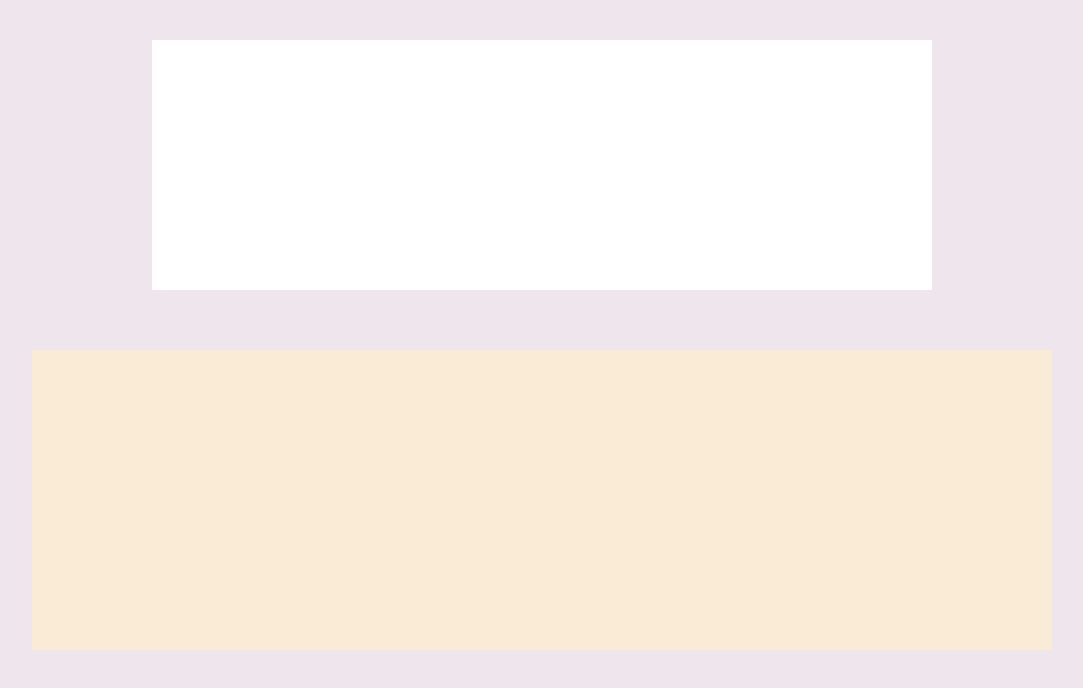
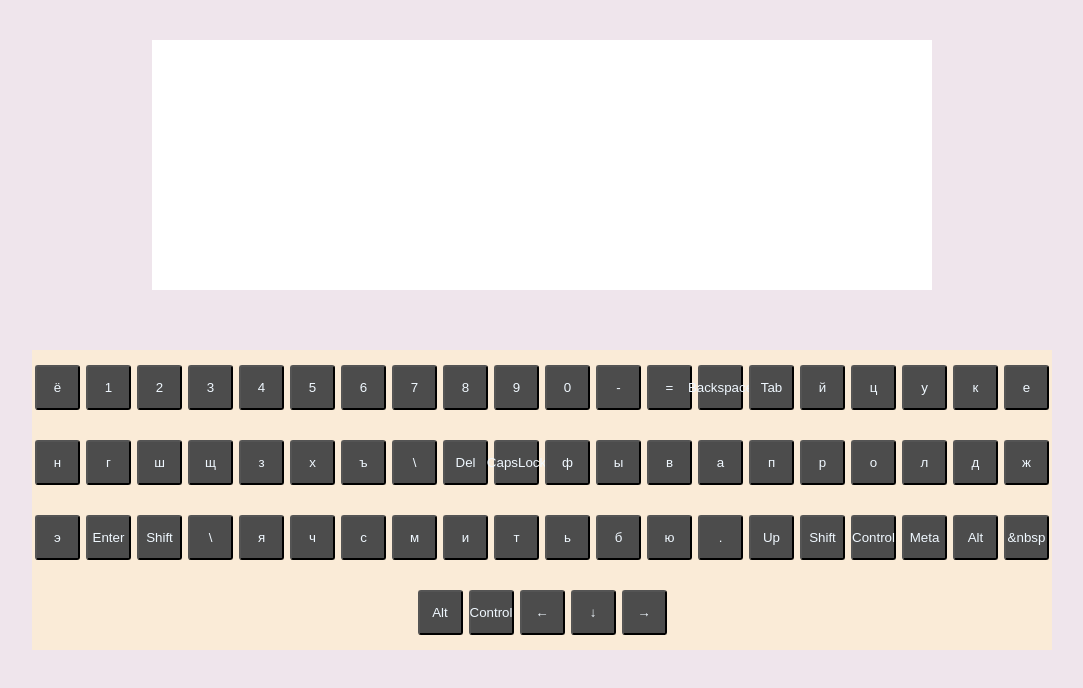
Before and after one commit to Elena040683/virtual-keyboard, a website: page src/index.html in a window 1280 px wide. Shown: the whole page, without its empty margins (98-1181 px from the left). Drawn offline with Linux system fonts and the light colour scheme.

Commit message:
feat: add keyboard buttons

```diff
--- a/src/index.js
+++ b/src/index.js
@@ -1,10 +1,30 @@
-const keyRu = ['ё', '1', '2', '3', '4', '5', '6', '7', '8', '9', '0', '-', '=', 'Backspace', 'Tab', 'й', 'ц', 'у', 'к', 'е', 'н', 'г', 'ш', 'щ', 'з', 'х', 'ъ', '\\', 'Del', 'CapsLock', 'ф', 'ы', 'в', 'а', 'п', 'р', 'о', 'л', 'д', 'ж', 'э', 'Enter', 'Shift', '\\', 'я', 'ч', 'с', 'м', 'и', 'т', 'ь', 'б', 'ю', '.', 'Up', 'Shift', 'Control', 'Meta', 'Alt', '&nbsp', 'Alt', 'Control', 'Left', 'Down', 'Right'];
+const keyboardRu = ['ё', '1', '2', '3', '4', '5', '6', '7', '8', '9', '0', '-', '=', 'Backspace', 'Tab', 'й', 'ц', 'у', 'к', 'е', 'н', 'г', 'ш', 'щ', 'з', 'х', 'ъ', '\\', 'Del', 'CapsLock', 'ф', 'ы', 'в', 'а', 'п', 'р', 'о', 'л', 'д', 'ж', 'э', 'Enter', 'Shift', '\\', 'я', 'ч', 'с', 'м', 'и', 'т', 'ь', 'б', 'ю', '.', 'Up', 'Shift', 'Control', 'Meta', 'Alt', '&nbsp', 'Alt', 'Control', '←', '↓', '→'];
 
-const keyEn = ['`', '1', '2', '3', '4', '5', '6', '7', '8', '9', '0', '-', '=', 'Backspace', 'Tab', 'q', 'w', 'e', 'r', 't', 'y', 'u', 'i', 'o', 'p', '[', ']', '\\', 'Del', 'CapsLock', 'a', 's', 'd', 'f', 'g', 'h', 'j', 'k', 'l', ';', "'", 'Enter', 'Shift', '\\', 'z', 'x', 'c', 'v', 'b', 'n', 'm', ',', '.', '/', 'Up', 'Shift', 'Ctrl', 'Win', 'Alt', '&nbsp', 'Alt', 'Control', 'Left', 'Down', 'Right'];
+const keyboardEn = ['`', '1', '2', '3', '4', '5', '6', '7', '8', '9', '0', '-', '=', 'Backspace', 'Tab', 'q', 'w', 'e', 'r', 't', 'y', 'u', 'i', 'o', 'p', '[', ']', '\\', 'Del', 'CapsLock', 'a', 's', 'd', 'f', 'g', 'h', 'j', 'k', 'l', ';', "'", 'Enter', 'Shift', '\\', 'z', 'x', 'c', 'v', 'b', 'n', 'm', ',', '.', '/', 'Up', 'Shift', 'Ctrl', 'Win', 'Alt', '&nbsp', 'Alt', 'Control', '←', '↓', '→'];
 
 const keyboardCode = ['Backquote', 'Digit1', 'Digit2', 'Digit3', 'Digit4', 'Digit5', 'Digit6', 'Digit7', 'Digit8', 'Digit9', 'Digit0', 'Minus', 'Equal', 'Backspace', 'Tab', 'KeyQ', 'KeyW', 'KeyE', 'KeyR', 'KeyT', 'KeyY', 'KeyU', 'KeyI', 'KeyO', 'KeyP', 'BracketLeft', 'BracketRight', 'Backslash', 'Delete', 'CapsLock', 'KeyA', 'KeyS', 'KeyD', 'KeyF', 'KeyG', 'KeyH', 'KeyJ', 'KeyK', 'KeyL', 'Semicolon', 'Quote', 'Enter', 'ShiftLeft', 'IntlBackslash', 'KeyZ', 'KeyX', 'KeyC', 'KeyV', 'KeyB', 'KeyN', 'KeyM', 'Comma', 'Period', 'Slash', 'ArrowUp', 'ShiftRight', 'ControlLeft', 'MetaLeft', 'AltLeft', 'Space', 'AltRight', 'ControlRight', 'ArrowLeft', 'ArrowDown', 'ArrowRight'];
 
-let keys = [];
+const keyboard = [];
+
+function objCreation() {
+  keyboardCode.forEach((item, index) => {
+    keyboard[index] = {
+      code: item,
+      keyRu: keyboardRu[index],
+      keyEn: keyboardEn[index],
+    };
+  });
+}
+
+objCreation();
+
+const elements = keyboardCode.map((el, index) => {
+  const button = document.createElement('button');
+  button.classList.add('keyboard-key');
+  button.type = 'button';
+  button.textContent = keyboard[index].keyRu;
+  return button;
+});
 
 function init() {
   const mainContainer = document.createElement('div');
@@ -15,6 +35,7 @@ function init() {
   keysContainer.classList.add('keyboard-container');
   textarea.classList.add('textarea');
 
+  keysContainer.append(...elements);
 
   mainContainer.append(textarea, keysContainer);
   document.body.prepend(mainContainer);
--- a/src/style.css
+++ b/src/style.css
@@ -30,6 +30,10 @@ body {
 }
 
 .keyboard-container {
+  display: flex;
+  flex-wrap: wrap;
+  justify-content: center;
+  align-items: center;
   width: 85%;
   min-height: 300px;
   margin: 0 auto;
@@ -51,9 +55,10 @@ body {
   align-items: center;
   width: 45px;
   height: 45px;
+  margin: 3px;
   border-radius: 3px;
   color:aliceblue;
   background-color: #4c4c4c;
   cursor: pointer;
-  font-size: 1.1rem;
+  /* font-size: 1.01rem; */
 }
```
